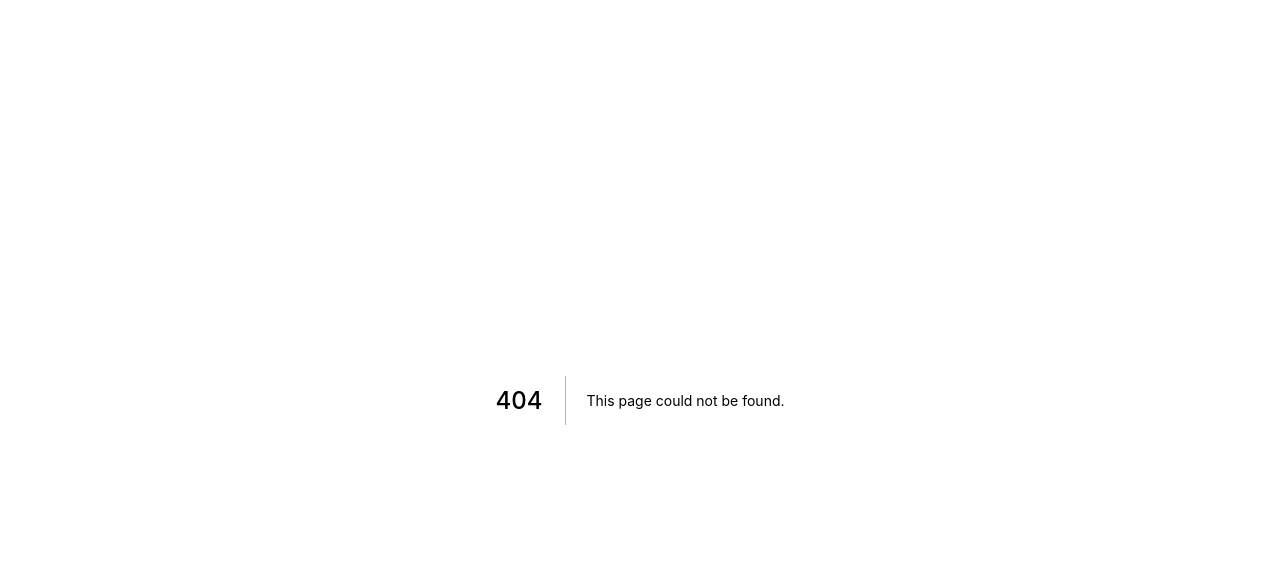
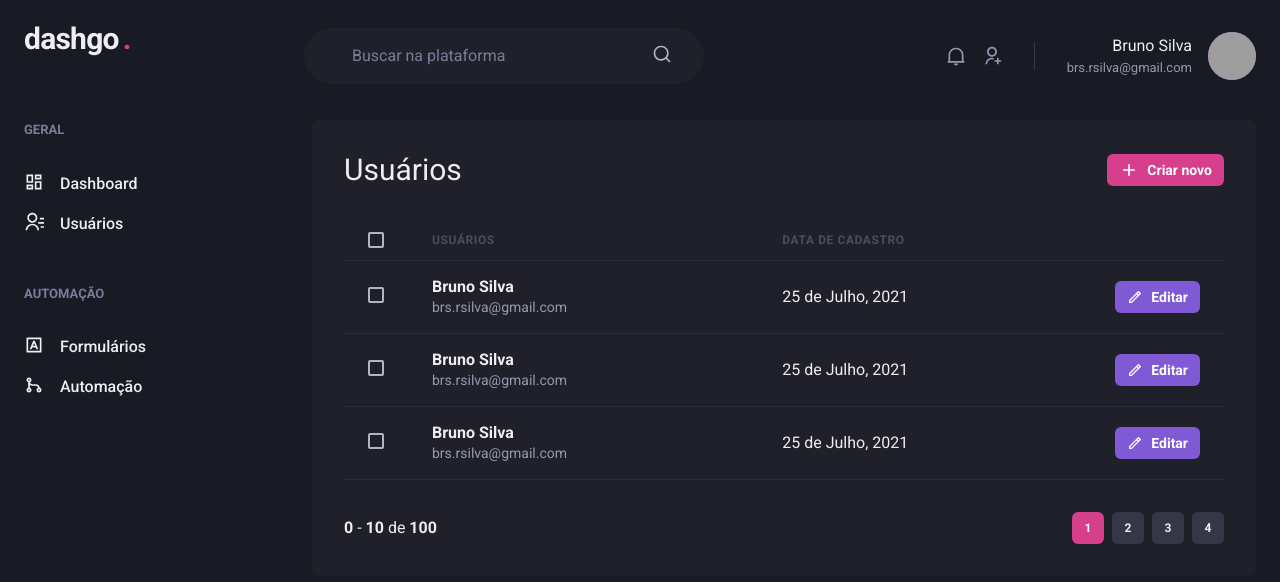
Before and after one commit to brunosilva/dashgo, a Next.js app: page /users in a window 1280 px wide. Before the commit this address had no page. Shown: the top 582 px of the page. Built offline with nearby package versions, Linux system fonts and the light colour scheme; grey boxes are pictures that could not be loaded.

Commit message:
pagination and users list

```diff
--- /dev/null
+++ b/src/components/Pagination.tsx
@@ -0,0 +1,66 @@
+import { Button, Stack, Box } from "@chakra-ui/react";
+import React from "react";
+
+export function Pagination() {
+  return (
+    <Stack
+        direction="row"
+        spacing="6"
+        mt="8"
+        justify="space-between"
+        align="center"
+    >
+        <Box>
+            <strong>0</strong> - <strong>10</strong> de <strong>100</strong>
+        </Box>
+        <Stack direction="row" spacing="2">
+            <Button
+                size="sm"
+                fontSize="xs"
+                width="4"
+                colorScheme="pink"
+                disabled
+                _disabled={{
+                    bg: 'pink.500',
+                    cursor: 'default'
+                }}
+            >
+            1
+            </Button>
+            <Button
+                size="sm"
+                fontSize="xs"
+                width="4"
+                bg="gray.700"
+                _hover={{
+                    bg: 'gray.500',
+                }}
+            >
+                2
+            </Button>
+            <Button
+                size="sm"
+                fontSize="xs"
+                width="4"
+                bg="gray.700"
+                _hover={{
+                    bg: 'gray.500',
+                }}
+            >
+                3
+            </Button>
+            <Button
+                size="sm"
+                fontSize="xs"
+                width="4"
+                bg="gray.700"
+                _hover={{
+                    bg: 'gray.500',
+                }}
+            >
+                4
+            </Button>
+        </Stack>
+    </Stack>
+  );
+}
--- /dev/null
+++ b/src/pages/users/index.tsx
@@ -0,0 +1,141 @@
+import {
+  Box,
+  Button,
+  Checkbox,
+  Flex,
+  Heading,
+  Icon,
+  Table,
+  Tbody,
+  Td,
+  Th,
+  Thead,
+  Tr,
+  Text,
+} from "@chakra-ui/react";
+import React from "react";
+import { RiAddLine, RiPencilLine } from "react-icons/ri";
+import { Header } from "../../components/Header";
+import { Pagination } from "../../components/Pagination";
+import { Sidebar } from "../../components/Sidebar";
+
+export default function UserList() {
+  return (
+    <Box>
+      <Header />
+
+      <Flex w="100%" my="6" maxWidth={1480} mx="auto" px="6">
+        <Sidebar />
+
+        <Box flex="1" borderRadius={8} bg="gray.800" p="8">
+          <Flex mb="8" justify="space-between" align="center">
+            <Heading size="lg" fontWeight="normal">
+              Usuários
+            </Heading>
+
+            <Button
+              as="a"
+              size="sm"
+              fontSize="sm"
+              colorScheme="pink"
+              leftIcon={<Icon as={RiAddLine} fontSize="20" />}
+            >
+              Criar novo
+            </Button>
+          </Flex>
+
+          <Table colorScheme="whiteAlpha">
+            <Thead>
+              <Tr>
+                <Th px="6" color="gray.300" width="8">
+                  <Checkbox colorScheme="pink"></Checkbox>
+                </Th>
+                <Th>Usuários</Th>
+                <Th>Data de cadastro</Th>
+                <Th width="8"></Th>
+              </Tr>
+            </Thead>
+            <Tbody>
+              <Tr>
+                <Td px="6">
+                  <Checkbox colorScheme="pink"></Checkbox>
+                </Td>
+                <Td>
+                  <Box>
+                    <Text fontWeight="bold">Bruno Silva</Text>
+                    <Text fontSize="sm" color="gray.300">
+                      brs.rsilva@gmail.com
+                    </Text>
+                  </Box>
+                </Td>
+                <Td>25 de Julho, 2021</Td>
+                <Td>
+                  <Button
+                    as="a"
+                    size="sm"
+                    fontSize="sm"
+                    colorScheme="purple"
+                    leftIcon={<Icon as={RiPencilLine} fontSize="16" />}
+                  >
+                    Editar
+                  </Button>
+                </Td>
+              </Tr>
+              <Tr>
+                <Td px="6">
+                  <Checkbox colorScheme="pink"></Checkbox>
+                </Td>
+                <Td>
+                  <Box>
+                    <Text fontWeight="bold">Bruno Silva</Text>
+                    <Text fontSize="sm" color="gray.300">
+                      brs.rsilva@gmail.com
+                    </Text>
+                  </Box>
+                </Td>
+                <Td>25 de Julho, 2021</Td>
+                <Td>
+                  <Button
+                    as="a"
+                    size="sm"
+                    fontSize="sm"
+                    colorScheme="purple"
+                    leftIcon={<Icon as={RiPencilLine} fontSize="16" />}
+                  >
+                    Editar
+                  </Button>
+                </Td>
+              </Tr>
+              <Tr>
+                <Td px="6">
+                  <Checkbox colorScheme="pink"></Checkbox>
+                </Td>
+                <Td>
+                  <Box>
+                    <Text fontWeight="bold">Bruno Silva</Text>
+                    <Text fontSize="sm" color="gray.300">
+                      brs.rsilva@gmail.com
+                    </Text>
+                  </Box>
+                </Td>
+                <Td>25 de Julho, 2021</Td>
+                <Td>
+                  <Button
+                    as="a"
+                    size="sm"
+                    fontSize="sm"
+                    colorScheme="purple"
+                    leftIcon={<Icon as={RiPencilLine} fontSize="16" />}
+                  >
+                    Editar
+                  </Button>
+                </Td>
+              </Tr>
+            </Tbody>
+          </Table>
+          <Pagination />
+        </Box>
+      </Flex>
+    </Box>
+  );
+}
```
